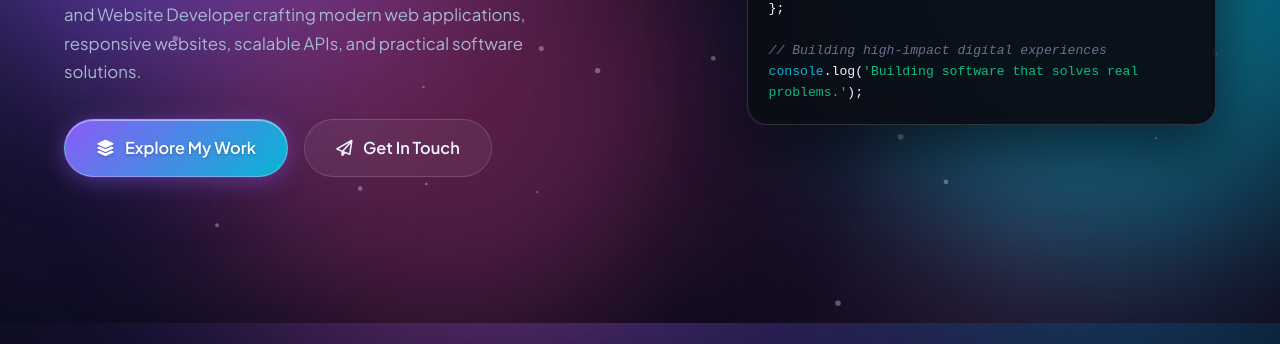
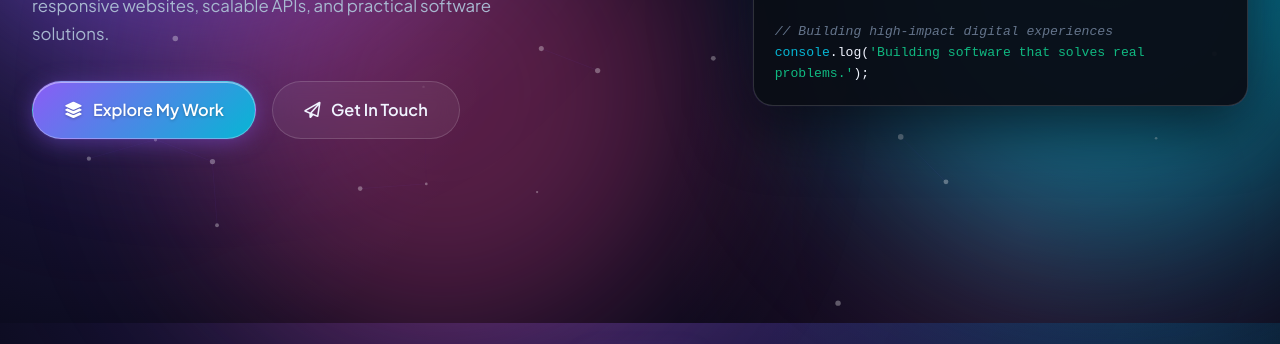
Before and after one commit to UmairSiddique-SE/umair-siddique-portfolio, a website: page index.html in a window 1280 px wide. Shown: the part 477-821 px from the top of the page. Drawn offline with Linux system fonts and the light colour scheme.

Commit message:
Fix responsive full-width layout across screen sizes

```diff
--- a/styles.css
+++ b/styles.css
@@ -37,7 +37,7 @@
   --shadow-glow: 0 0 40px var(--accent-glow);
 
   /* Layout & Sizing */
-  --container-max: 1200px;
+  --container-max: 1600px;
   --radius-sm: 8px;
   --radius-md: 14px;
   --radius-lg: 20px;
@@ -318,9 +318,10 @@
 
 /* Layout Utilities */
 .container {
+  width: 100%;
   max-width: var(--container-max);
   margin: 0 auto;
-  padding: 0 1.5rem;
+  padding: 0 clamp(1rem, 2.5vw, 2.5rem);
   position: relative;
   z-index: 1;
 }
@@ -750,8 +751,9 @@
 
 .hero-grid {
   display: grid;
+  width: 100%;
   grid-template-columns: minmax(0, 1.15fr) minmax(0, 0.85fr);
-  gap: 3rem;
+  gap: clamp(2rem, 4vw, 4.5rem);
   align-items: center;
 }
 
```
